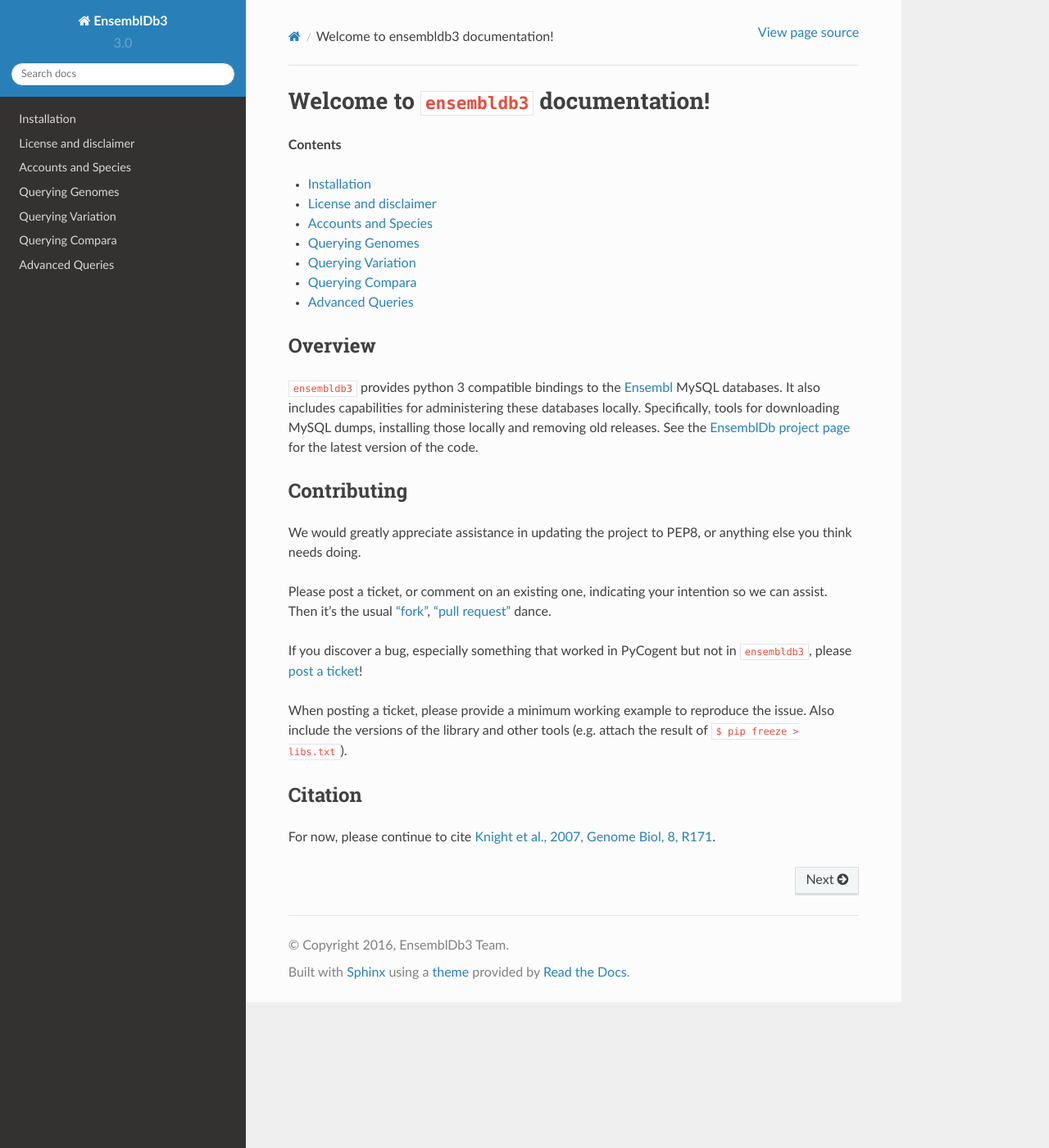
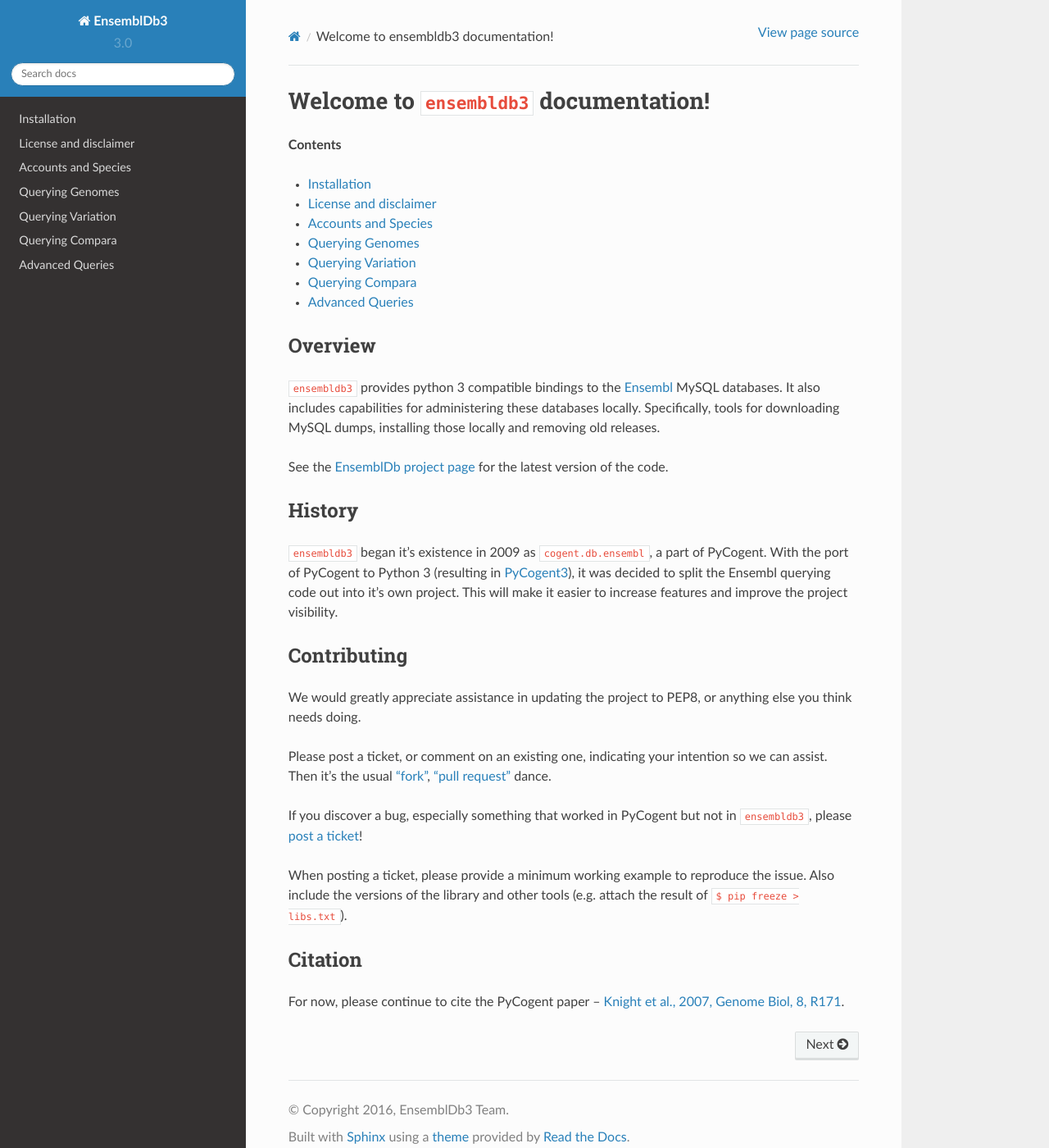
Before and after one commit to cogent3/ensembldb3, a Sphinx documentation site: the page built from doc/index.rst, in a window 1280 px wide and 1400 px high. Shown: the whole window at 82% size. Built offline with Sphinx 7.4.7 and the Read the Docs theme 2.0.0, drawn with Linux system fonts in a browser that asks for light colours; formulas are drawn with MathJax 3; pages that are not in the unit, such as notebooks, are missing from menus.

Commit message:
MAINT: tidy in the README and documents

```diff
--- a/README.rst
+++ b/README.rst
@@ -4,7 +4,7 @@
 
 This library provides capabilities for querying Ensembl MySQL databases and for "administering" them. ``ensembldb3`` is compatible with a range of Ensembl releases.
 
-``ensembldb3`` began it's existence in 2009 as ``cogent.db.ensembl``, a part of PyCogent. With the port of PyCogent to Python 3 (resulting in `PyCogent3 <https://bitbucket.org/pycogent3/cogent3>`_), it was decided to split the Ensembl querying code out into it's own project. This allows increasing features and making it more visible to users.
+``ensembldb3`` began it's existence in 2009 as ``cogent.db.ensembl``, a part of PyCogent. With the port of PyCogent to Python 3 (resulting in `PyCogent3 <https://bitbucket.org/pycogent3/cogent3>`_), it was decided to split the Ensembl querying code out into it's own project. This makes it easier to increase features and makes the project more visible to users.
 
 ************
 Installation
--- a/doc/index.rst
+++ b/doc/index.rst
@@ -24,7 +24,15 @@
 Overview
 ********
 
-``ensembldb3`` provides python 3 compatible bindings to the Ensembl_ MySQL databases. It also includes capabilities for administering these databases locally. Specifically, tools for downloading MySQL dumps, installing those locally and removing old releases. See the `EnsemblDb project page <https://bitbucket.org/pycogent3/ensembldb3>`_ for the latest version of the code.
+``ensembldb3`` provides python 3 compatible bindings to the Ensembl_ MySQL databases. It also includes capabilities for administering these databases locally. Specifically, tools for downloading MySQL dumps, installing those locally and removing old releases.
+
+See the `EnsemblDb project page <https://bitbucket.org/pycogent3/ensembldb3>`_ for the latest version of the code.
+
+*******
+History
+*******
+
+``ensembldb3`` began it's existence in 2009 as ``cogent.db.ensembl``, a part of PyCogent. With the port of PyCogent to Python 3 (resulting in `PyCogent3 <https://bitbucket.org/pycogent3/cogent3>`_), it was decided to split the Ensembl querying code out into it's own project. This will make it easier to increase features and improve the project visibility.
 
 .. todo::
 
@@ -47,7 +55,7 @@
 Citation
 ********
 
-For now, please continue to cite  `Knight et al., 2007, Genome Biol, 8, R171 <http://genomebiology.com/2007/8/8/R171>`_.
+For now, please continue to cite the PyCogent paper --  `Knight et al., 2007, Genome Biol, 8, R171 <http://genomebiology.com/2007/8/8/R171>`_.
 
 .. todo::
 
```
